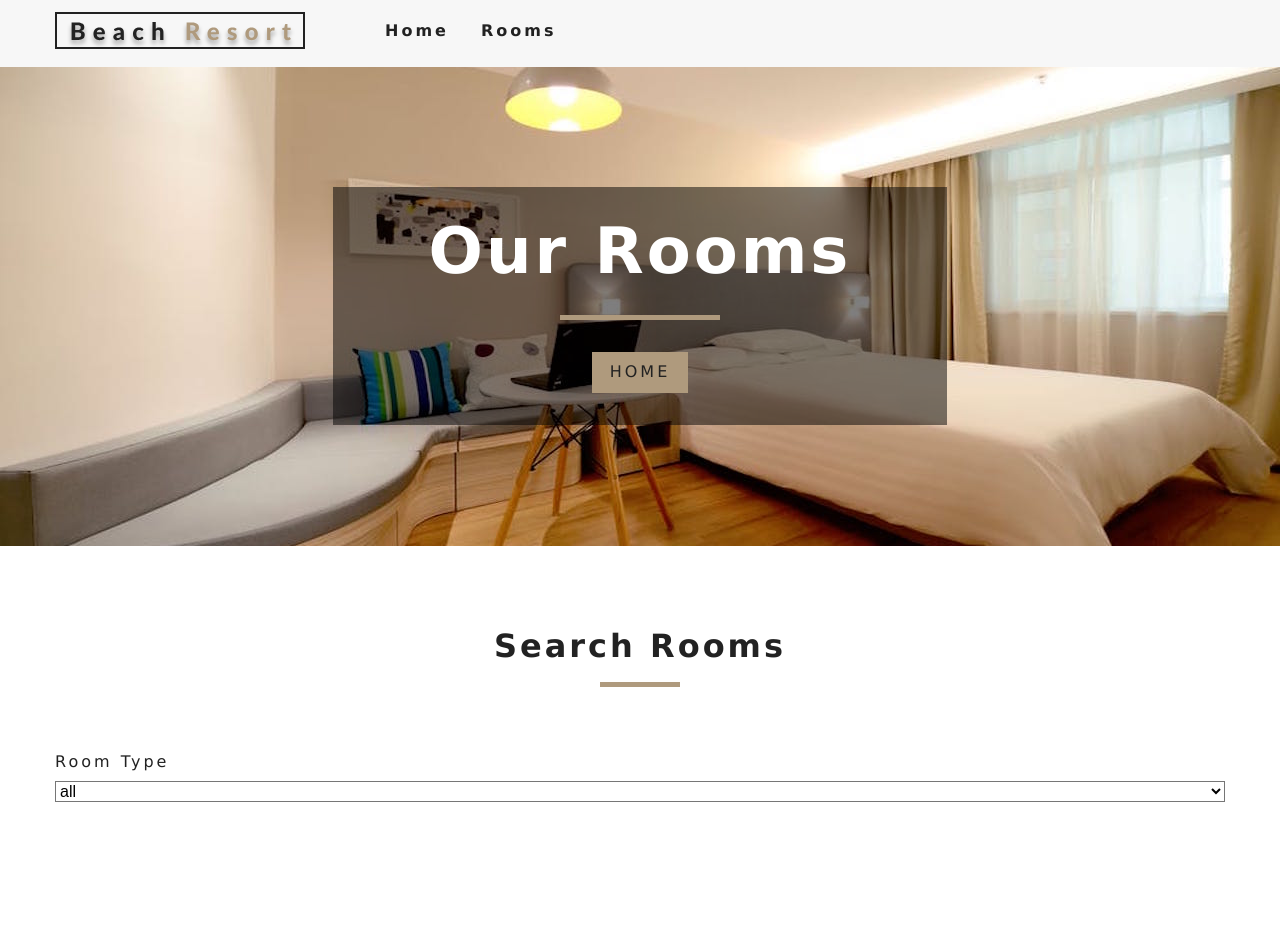
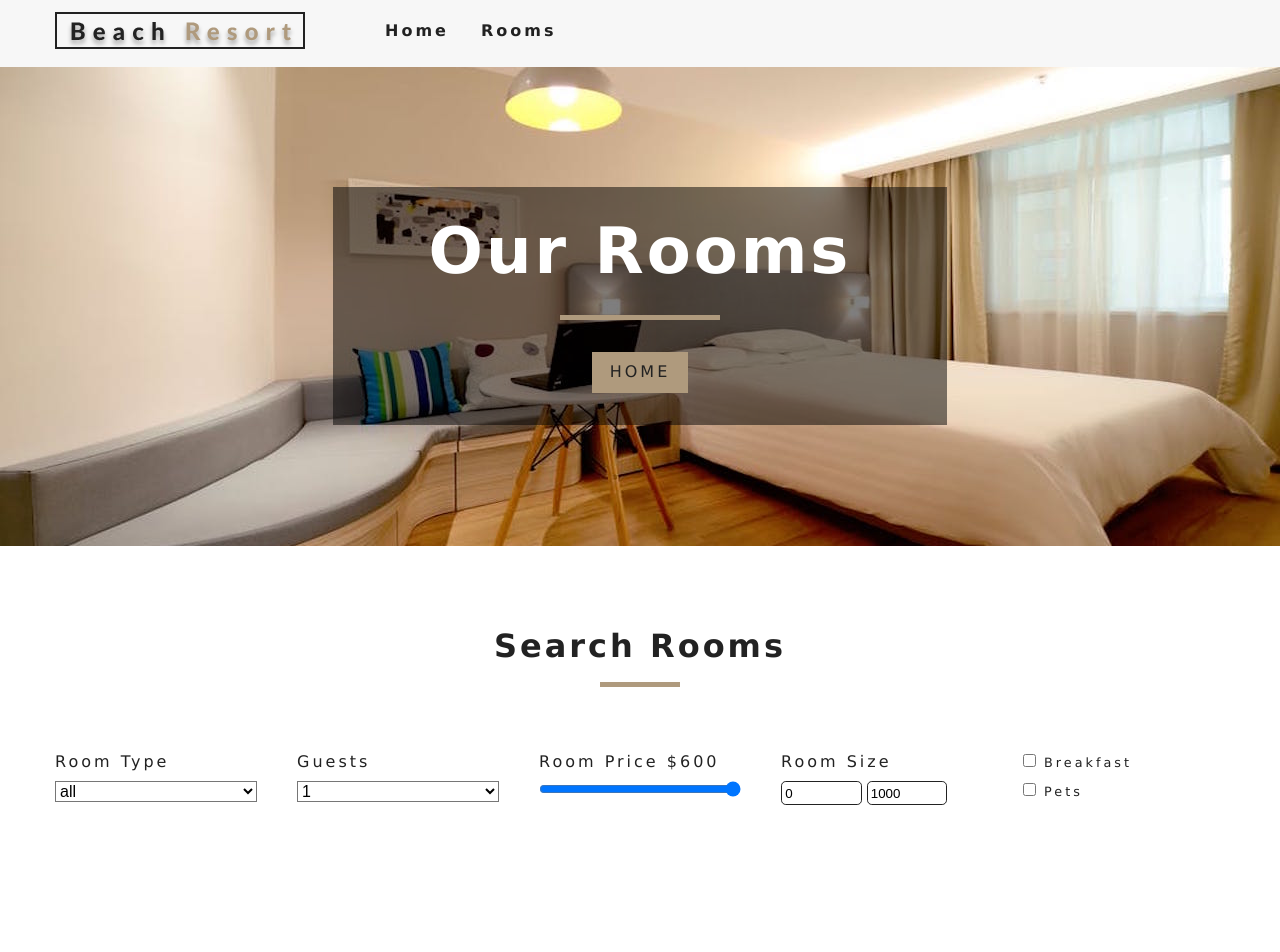
Before and after one commit to miaawong/Beach-Resort, a React (Create React App) app: page /rooms in a window 1280 px wide. Shown: the top 952 px of the page. Built offline with nearby package versions, Linux system fonts and the light colour scheme.

Commit message:
creating the rest of the filters in jsx and the filter methods

```diff
--- a/src/components/RoomsFilter.js
+++ b/src/components/RoomsFilter.js
@@ -35,6 +35,14 @@ export default function RoomsFilter({ rooms }) {
             </option>
         );
     });
+    let capacities = getUnique(rooms, "capacity");
+    capacities = capacities.map((num, index) => {
+        return (
+            <option value={num} key={index}>
+                {num}
+            </option>
+        );
+    });
     return (
         <section className="filter-container">
             <Title title="Search Rooms" />
@@ -53,6 +61,83 @@ export default function RoomsFilter({ rooms }) {
                     </select>
                 </div>
                 {/* end of select type */}
+                {/* guests */}
+                <div className="form-group">
+                    <label htmlFor="capacity">Guests</label>
+                    <select
+                        name="capacity"
+                        id="capacity"
+                        value={capacity}
+                        className="form-control"
+                        onChange={handleChange}
+                    >
+                        {capacities}
+                        {/* the value we are getting from this select box will be a string, we will have to parse it back to a number   */}
+                    </select>
+                </div>
+                {/* end of guests */}
+                {/* room price */}
+                <div className="form-group">
+                    <label htmlFor="price">room price ${price}</label>
+                    <input
+                        type="range"
+                        name="price"
+                        min={minPrice}
+                        max={maxPrice}
+                        id="price"
+                        value={price}
+                        onChange={handleChange}
+                        className="form-control"
+                    />
+                </div>
+                {/* end room price */}
+                {/* size */}
+                <div className="form-group">
+                    <label htmlFor="size">Room Size</label>
+                    <div className="size-inputs">
+                        <input
+                            type="number"
+                            name="minSize"
+                            id="size"
+                            value={minSize}
+                            onChange={handleChange}
+                            className="size-input"
+                        />
+                        <input
+                            type="number"
+                            name="maxSize"
+                            id="size"
+                            value={maxSize}
+                            onChange={handleChange}
+                            className="size-input"
+                        />
+                    </div>
+                </div>
+                {/* end size */}
+                {/* extras */}
+                <div className="form-group">
+                    <div className="single-extra">
+                        <input
+                            type="checkbox"
+                            name="breakfast"
+                            id="breakfast"
+                            checked={breakfast}
+                            onChange={handleChange}
+                        />
+                        <label htmlFor="breakfast">Breakfast</label>
+                    </div>
+                    <div className="single-extra">
+                        <input
+                            type="checkbox"
+                            name="pets"
+                            id="pets"
+                            checked={pets}
+                            onChange={handleChange}
+                        />
+                        <label htmlFor="pets">Pets</label>
+                    </div>
+                </div>
+                {/* end extras */}
             </form>
         </section>
     );
--- a/src/context.js
+++ b/src/context.js
@@ -61,7 +61,8 @@ class RoomProvider extends Component {
     handleChange = event => {
         const target = event.target;
         // for checkboxes or not
-        const value = event.type === "checkbox" ? target.checked : target.value;
+        const value =
+            target.type === "checkbox" ? target.checked : target.value;
         const name = event.target.name;
         this.setState(
             {
@@ -88,14 +89,43 @@ class RoomProvider extends Component {
             breakfast,
             pets
         } = this.state;
-        // our filtering method
-        // set a temp value for rooms arr
+
+        // set a temp value for all the rooms
         let tempRooms = [...rooms];
-        // if type does not equal, return the rooms that are filtered, by room.type is equal to the type that is current in the state
+        // transform value from string to number
+        // the newly set capacity value from handleChange
+        capacity = parseInt(capacity);
+        price = parseInt(price);
+
+        // filter by 'type'
         if (type !== "all") {
             tempRooms = tempRooms.filter(room => room.type === type);
         }
-        // set tempRooms to sortedRooms to state
+
+        // filter by 'capacity'
+        if (capacity !== 1) {
+            tempRooms = tempRooms.filter(room => room.capacity >= capacity);
+        }
+
+        // filter by 'price'
+        tempRooms = tempRooms.filter(room => room.price <= price);
+
+        // filter by 'size'
+        tempRooms = tempRooms.filter(
+            room => room.minSize >= minSize || room.maxSize <= maxSize
+        );
+
+        // filter by 'breakfast'
+        if (breakfast) {
+            tempRooms = tempRooms.filter(room => room.breakfast === true);
+        }
+
+        //filter by 'pets'
+        if (pets) {
+            tempRooms = tempRooms.filter(room => room.pets === true);
+        }
+
+        // change state: tempRooms to sortedRooms to state
         this.setState({
             sortedRooms: tempRooms
         });
```
